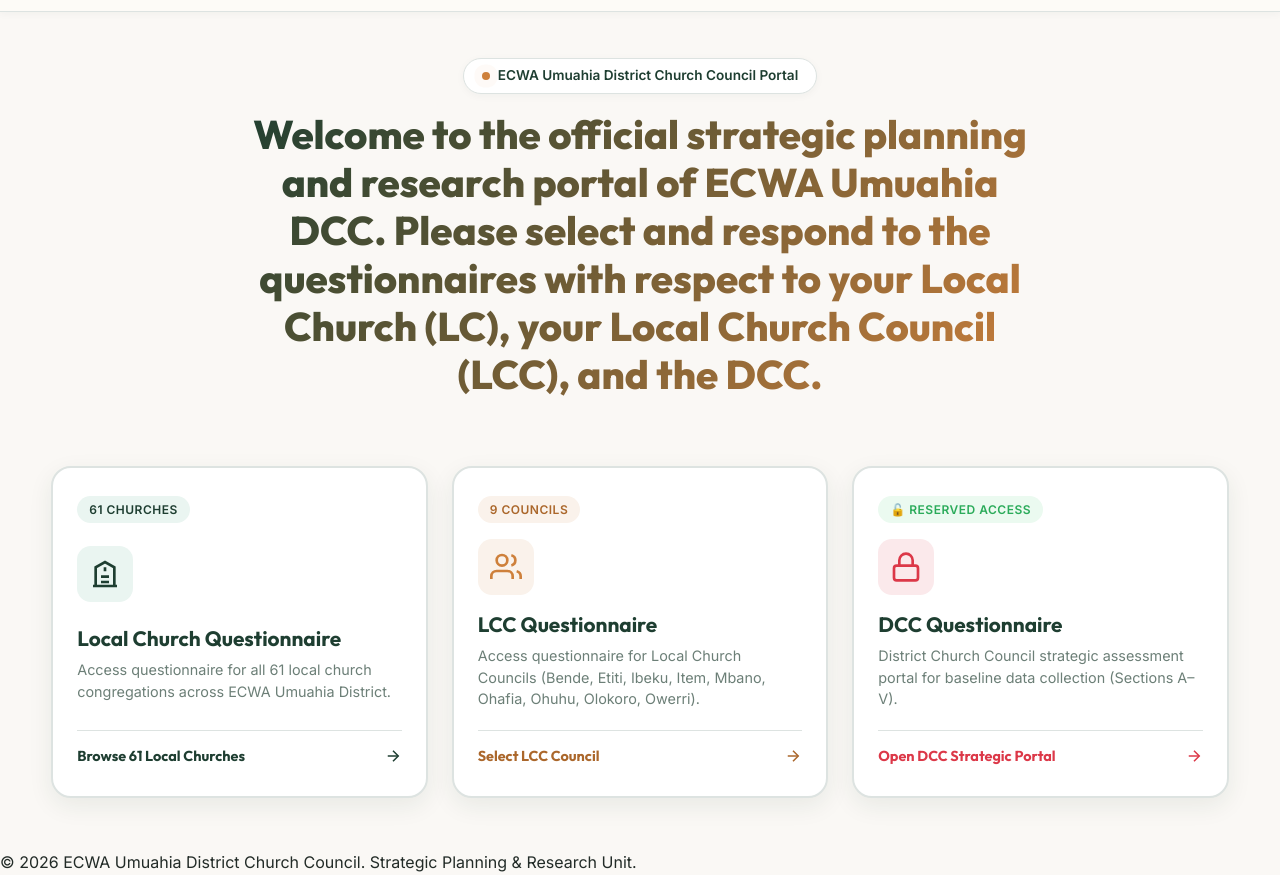
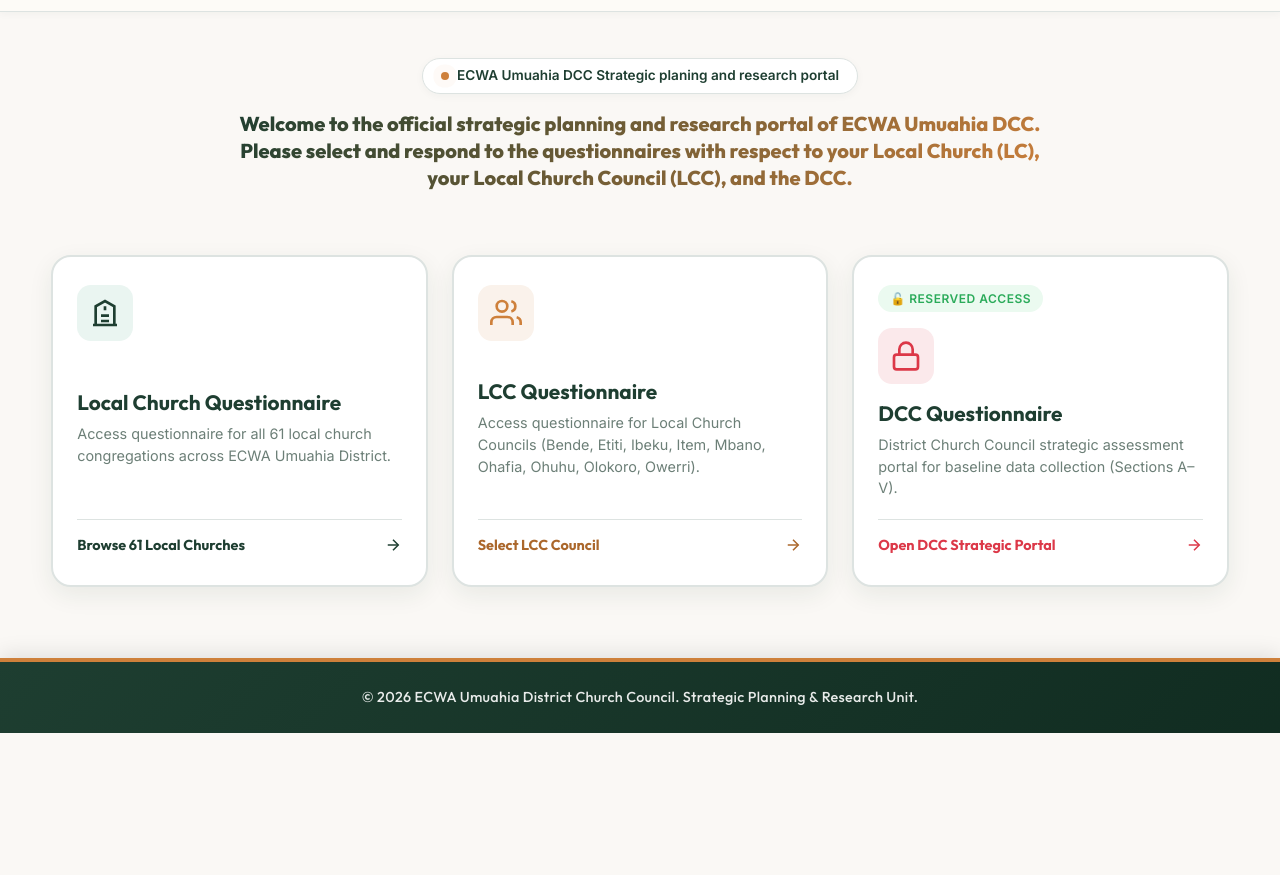
Before and after one commit to Decipher-ceo/Google-form, a plain HTML site: page index.html in a window 1280 px wide. Shown: the part 67-942 px from the top of the page. After the commit the page ends 800 px from the top, so only its background shows below. Drawn offline with Linux system fonts and the light colour scheme.

Commit message:
Halve hero writeup font sizes, update hero pill text, add professional app-footer across all pages

```diff
--- a/index.html
+++ b/index.html
@@ -70,7 +70,7 @@
             <div class="hero-header-block">
                 <div class="hero-pill-badge">
                     <span class="pulse-dot"></span>
-                    <span>ECWA Umuahia District Church Council Portal</span>
+                    <span>ECWA Umuahia DCC Strategic planing and research portal</span>
                 </div>
                 <h1 class="hero-animated-title">
                     Welcome to the official strategic planning and research portal of ECWA Umuahia DCC. Please select
@@ -84,7 +84,7 @@
             <div class="hero-action-grid">
                 <!-- Button 1: Local Church Questionnaire -->
                 <a href="lc.html" class="hero-action-card card-local-church">
-                    <div class="card-badge">61 Churches</div>
+
                     <div class="card-icon-wrapper icon-emerald">
                         <svg viewBox="0 0 24 24" width="32" height="32" fill="none" stroke="currentColor"
                             stroke-width="2">
@@ -108,7 +108,7 @@
 
                 <!-- Button 2: LCC Questionnaire -->
                 <a href="lcc.html" class="hero-action-card card-lcc">
-                    <div class="card-badge badge-amber">9 Councils</div>
+
                     <div class="card-icon-wrapper icon-amber">
                         <svg viewBox="0 0 24 24" width="32" height="32" fill="none" stroke="currentColor"
                             stroke-width="2">
--- a/styles.css
+++ b/styles.css
@@ -357,19 +357,19 @@
 }
 
 .hero-animated-title {
-    font-size: 2.5rem;
+    font-size: 1.25rem;
     font-weight: 800;
-    line-height: 1.2;
-    margin-bottom: 16px;
+    line-height: 1.35;
+    margin-bottom: 12px;
     background: linear-gradient(135deg, var(--primary) 0%, var(--accent) 100%);
     -webkit-background-clip: text;
     -webkit-text-fill-color: transparent;
 }
 
 .hero-animated-subtitle {
-    font-size: 1.1rem;
+    font-size: 0.55rem;
     color: var(--text-muted);
-    line-height: 1.6;
+    line-height: 1.5;
 }
 
 /* Stats Ribbon */
@@ -1124,3 +1124,34 @@
         width: 100%;
     }
 }
+
+/* ==========================================================================
+   APP FOOTER STYLING
+   ========================================================================== */
+
+.app-footer {
+    background: linear-gradient(135deg, var(--primary) 0%, hsl(155, 45%, 12%) 100%);
+    color: #ffffff;
+    padding: 24px 0;
+    margin-top: auto;
+    border-top: 4px solid var(--accent);
+    box-shadow: 0 -4px 20px rgba(0, 0, 0, 0.1);
+}
+
+.footer-container {
+    width: 92%;
+    max-width: 1200px;
+    margin: 0 auto;
+    display: flex;
+    align-items: center;
+    justify-content: center;
+    text-align: center;
+}
+
+.footer-container p {
+    font-family: 'Outfit', sans-serif;
+    font-size: 0.9rem;
+    font-weight: 500;
+    letter-spacing: 0.3px;
+    color: rgba(255, 255, 255, 0.9);
+}
```
Also changed, not shown: dcc.html (+7 -0 lines), lc.html (+7 -0 lines), lcc.html (+7 -0 lines).
